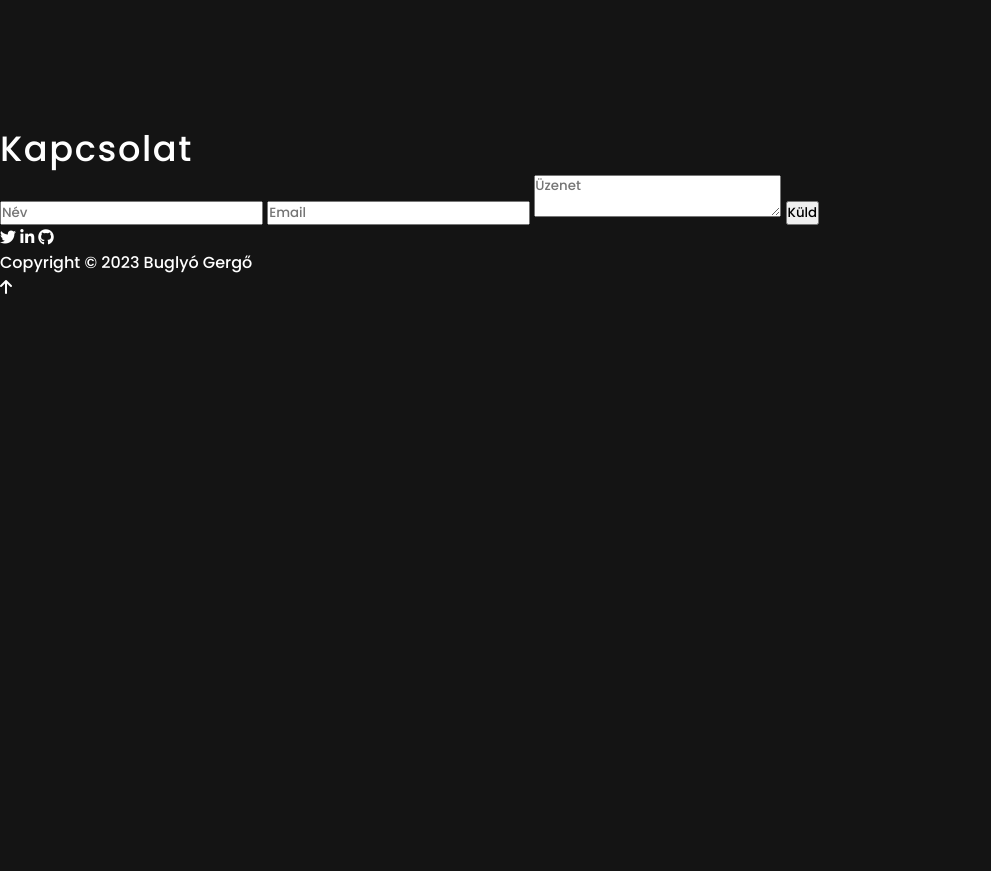
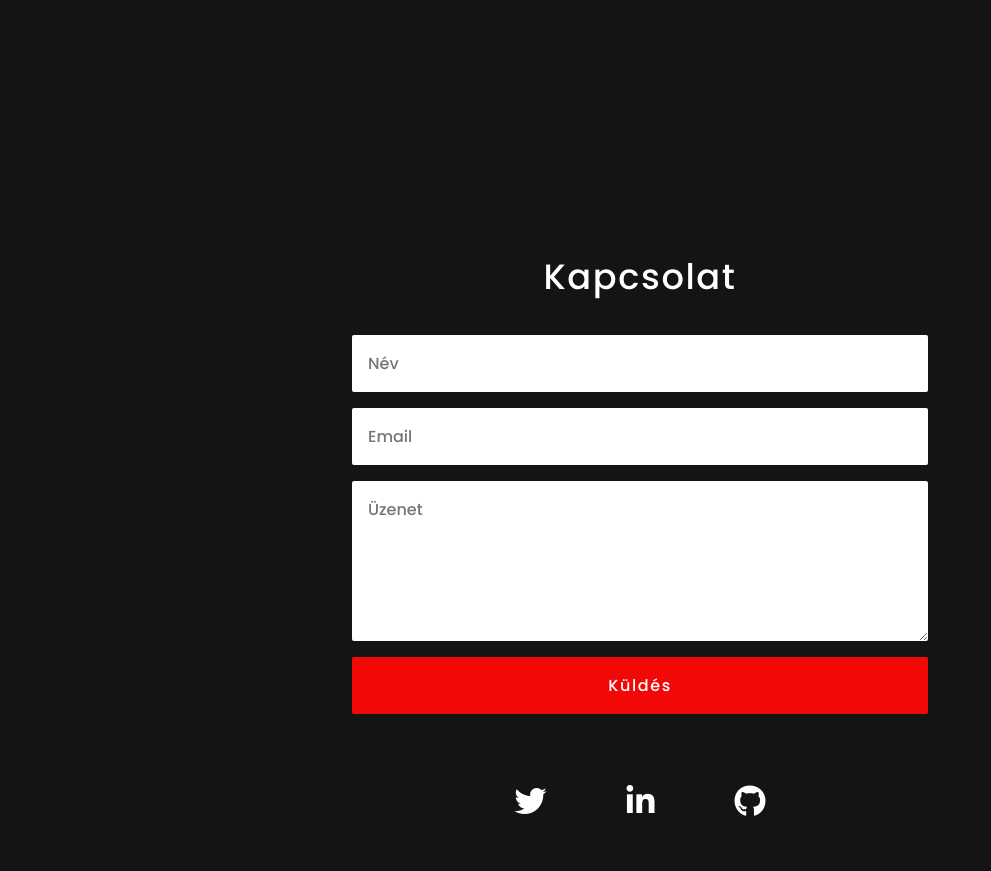
Before and after one commit to gerry9009/PK-portfolio-gyakorlas, a plain HTML site: page index.html in a window 1280 px wide. Shown: the part 4309-5180 px from the top of the page, without its empty margins (0-991 px from the left). Before the commit the page ends 4609 px from the top, so only its background shows below. Drawn offline with Linux system fonts and the light colour scheme.

Commit message:
Created kapcsolat section

```diff
--- a/index.html
+++ b/index.html
@@ -34,6 +34,7 @@
     <link rel="stylesheet" href="./style/fooldal.css" />
     <link rel="stylesheet" href="./style/rolam.css" />
     <link rel="stylesheet" href="./style/portfolio.css" />
+    <link rel="stylesheet" href="./style/kapcsolat.css" />
   </head>
   <body>
     <!-- Header -->
@@ -167,37 +168,29 @@
       </section>
 
       <!--* Kapcsolat -->
-      <section id="kapcsolat">
+      <section id="kapcsolat" class="kapcsolat">
         <h2>Kapcsolat</h2>
-        <form action="https://formspree.io/f/xyyaalnv" method="POST">
+        <form
+          class="form"
+          action="https://formspree.io/f/xeqwlvkp"
+          method="POST"
+        >
           <input type="text" name="nev" id="nev" placeholder="Név" required />
-          <input
-            type="email"
-            name="email"
-            id="email"
-            placeholder="Email"
-            required
-          />
-          <textarea
-            name="uzenet"
-            id="uzenet"
-            placeholder="Üzenet"
-            required
-          ></textarea>
-          <input type="submit" value="Küld" />
+          <input type="email" name="email" id="email" placeholder="Email" />
+          <textarea name="uzenet" id="uzenet" placeholder="Üzenet"></textarea>
+          <input type="submit" value="Küldés" />
         </form>
-
-        <div class="kapcsolat-social">
-          <a href="https://twitter.com/" target="_blank"
-            ><i class="fa-brands fa-twitter"></i
-          ></a>
-          <a href="https://www.linkedin.com/" target="_blank"
-            ><i class="fa-brands fa-linkedin-in"></i
-          ></a>
-          <a href="https://github.com/" target="_blank"
-            ><i class="fa-brands fa-github"></i
-          ></a>
-        </div>
+        <ul class="social">
+          <li class="social-elem">
+            <a href="#"><i class="fa-brands fa-twitter"></i></a>
+          </li>
+          <li class="social-elem">
+            <a href="#"><i class="fa-brands fa-linkedin-in"></i></a>
+          </li>
+          <li class="social-elem">
+            <a href="#"><i class="fa-brands fa-github"></i></a>
+          </li>
+        </ul>
       </section>
     </main>
 
--- /dev/null
+++ b/style/kapcsolat.css
@@ -0,0 +1,67 @@
+.kapcsolat {
+  padding: 10%;
+  text-align: center;
+}
+
+.form {
+  margin: 2rem auto;
+  display: flex;
+  flex-direction: column;
+  gap: 1rem;
+  max-width: 576px;
+}
+
+.form input,
+.form textarea {
+  border: none;
+  outline: none;
+  padding: 1rem;
+  font-size: 1rem;
+  border-radius: 2px;
+}
+
+.form textarea {
+  height: 10rem;
+}
+
+.form input:focus,
+.form textarea:focus {
+  outline: 3px solid var(--border-color-secondary);
+}
+
+.form input[type="submit"] {
+  cursor: pointer;
+  font-weight: 500;
+  letter-spacing: 0.1rem;
+  color: var(--text-color-primary);
+  background: var(--color-ui-secondary);
+
+  transition: background 1s;
+}
+.form input[type="submit"]:hover {
+  background: var(--color-ui-primary);
+}
+
+.form input[type="submit"]:focus {
+  outline: none;
+  transform: scale(0.95);
+}
+
+.social {
+  display: flex;
+  justify-content: center;
+  gap: 1rem;
+}
+
+.social-elem a {
+  font-size: 2rem;
+  padding: 2rem;
+  transition: 0.6s;
+  /* ez azért kell, hogy működjön a transform tulajdonság*/
+  display: block;
+}
+
+.social-elem a:hover {
+  transform: scale(1.5) rotate(360deg);
+  color: var(--color-ui-primary);
+}
```
Also changed, not shown: 1 other file.
